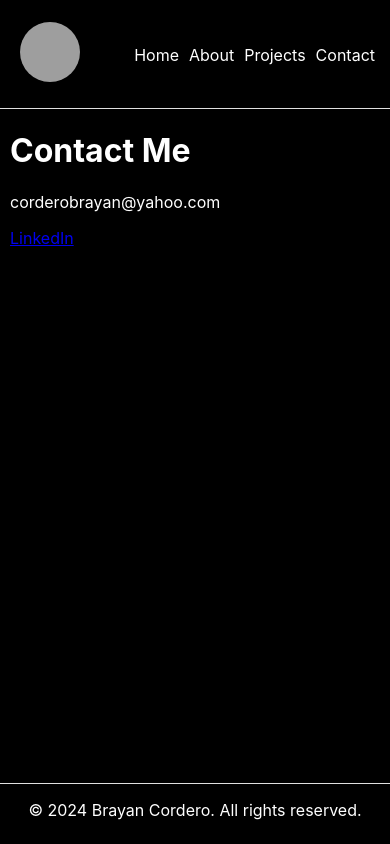
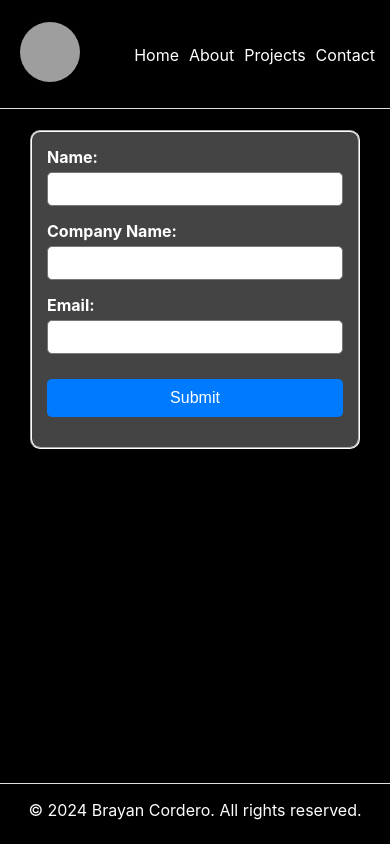
Before and after one commit to BrayanCordero/Portfolio-Website, a React (Create React App) app in the folder portfolio-website/: page /contact in a window 390 px wide. Built offline with nearby package versions, Linux system fonts and the light colour scheme; grey boxes are pictures that could not be loaded.

Commit message:
added styling to contact page, created a form for contact

```diff
--- a/portfolio-website/src/components/Contact.js
+++ b/portfolio-website/src/components/Contact.js
@@ -1,12 +1,46 @@
-import React from 'react'
+import React, {useState} from 'react'
 import '../styles/ContactStyle.css'
 
 const Contact = () => {
+
+    const [name, setName] = useState('');
+    const [company, setCompany] = useState('');
+    const [email, setEmail] = useState('')
+
+    const Submit = (event) => {
+        event.preventDefault();
+        //handle submit
+
+        setName('');
+        setCompany('');
+        setEmail('');
+    };
+
     return (
-        <div>
-            <h1>Contact Me</h1>
-            <p>corderobrayan@yahoo.com</p>
-            <a href='https://www.linkedin.com/in/brayan-cordero-alvarez-a0a290206' target="_blank" rel="noopener noreferrer">LinkedIn</a>
+        <div className='contact-container'>
+            <div className='form-container'>
+                <form onSubmit={Submit}>
+                    <div className='form'>
+                        <label htmlFor='name'>Name:</label>
+                        <input type='text' id='name' name='name' value={name} onChange={(e) => setName(e.target.value)} required />
+                    </div>
+
+                    <div className='form'>
+                        <label htmlFor='company'>Company Name:</label>
+                        <input type='text' id='company' name='company' value={company} onChange={(e) => setCompany(e.target.value)} required />
+                    </div>
+
+                    <div className='form'>
+                    <label htmlFor='email'>Email:</label>
+                    <input type='email' id='email' name='email' value={email} onChange={(e) => setEmail(e.target.value)} required/>
+                    </div>
+
+                    <div className='form'>
+                    <button type='submit' className='submit-btn'>Submit</button>
+                    </div>
+                </form>
+                {/* <a href='https://www.linkedin.com/in/brayan-cordero-alvarez-a0a290206' target="_blank" rel="noopener noreferrer">LinkedIn</a> */}
+            </div>
         </div>
     )
 };
--- a/portfolio-website/src/styles/ContactStyle.css
+++ b/portfolio-website/src/styles/ContactStyle.css
@@ -0,0 +1,89 @@
+.contact-container {
+    display: flex;
+    justify-content: center;
+    align-items: center;
+    height: 75vh;
+    margin: 0;
+}
+
+.form-container {
+    max-width: 500px;
+    width: 100%;
+    padding: 20px;
+    background-color: #444;
+    border-radius: 10px;
+    border: 2px groove #ffffff;
+}
+
+.form {
+    margin-bottom: 15px;
+}
+
+.form label {
+    display: block;
+    margin-bottom: 5px;
+    font-weight: bold;
+}
+
+.form input {
+    width: 100%;
+    padding: 10px;
+    border-radius: 5px;
+    border: 1px solid #777;
+    box-sizing: border-box;
+}
+
+.submit-btn {
+    padding: 10px 20px;
+    background-color: #007BFF;
+    color: white;
+    border: none;
+    border-radius: 5px;
+    cursor: pointer;
+    text-align: center;
+    align-self: center;
+    width: 100%;
+    margin-top: 10px;
+}
+
+.submit-btn:hover {
+    background-color: #0056b3;
+}
+
+
+@media (max-width: 768px) {
+    .form-container {
+        max-width: 90%;
+    }
+
+    .form input {
+        padding: 8px;
+    }
+
+    .submit-btn {
+        padding: 10px 15px;
+    }
+}
+
+
+@media (max-width: 480px) {
+    .contact-container {
+        height: auto;
+        padding: 20px;
+    }
+
+    .form-container {
+        max-width: 100%;
+        padding: 15px;
+    }
+
+    .form input {
+        padding: 8px;
+        font-size: 0.9rem;
+    }
+
+    .submit-btn {
+        padding: 10px 15px;
+        font-size: 1rem;
+    }
+}
```
